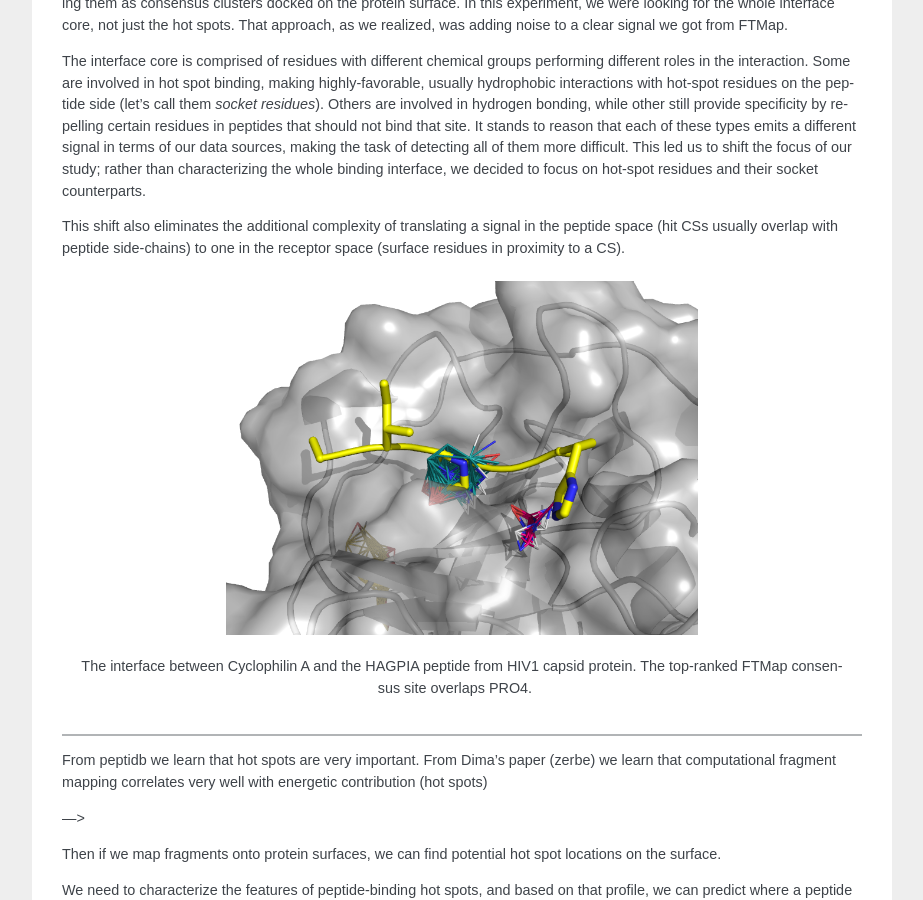
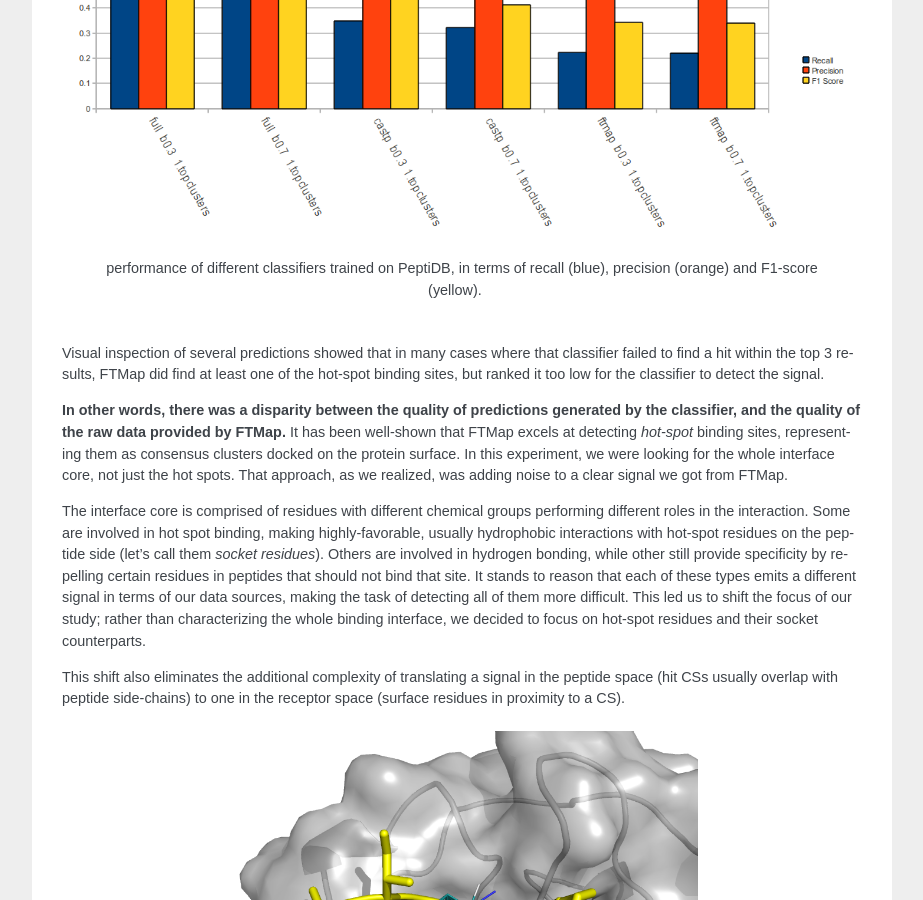
Before and after one commit to assaff/msc-thesis, a Sphinx documentation site: the page built from source/notes.rst, in a window 1280 px wide and 900 px high, scrolled down 1517 px. Shown: the whole window, without its empty margins (198-1121 px from the left). Built offline with Sphinx 7.4.7, drawn with Linux system fonts in a browser that asks for light colours; formulas are drawn with MathJax 3.

Commit message:
added performance chart to SVM chapter

```diff
--- a/source/notes.rst
+++ b/source/notes.rst
@@ -94,6 +94,13 @@ That precision is robust to bfactor filtering.
 In other words, when a receptor residue is in proximity to an
 important CS (large, highly scored), it stands a high chance of being
 a binding residue.
+
+.. figure:: _images/top1_classifiers.png
+    :align: center
+    :width: 100%
+
+    performance of different classifiers trained on PeptiDB, in terms
+    of recall (blue), precision (orange) and F1-score (yellow).
 
 Visual inspection of several predictions showed that in many cases
 where that classifier failed to find a hit within the top 3 results,
```
Also changed, not shown: source/_images/top1_classifiers.png (added).
